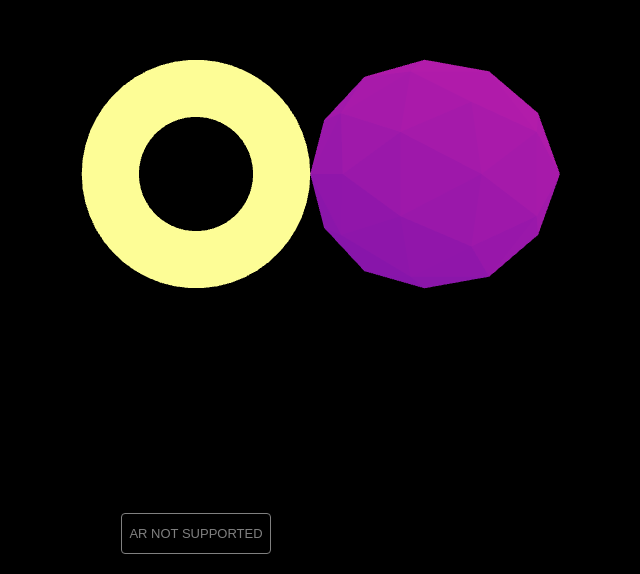
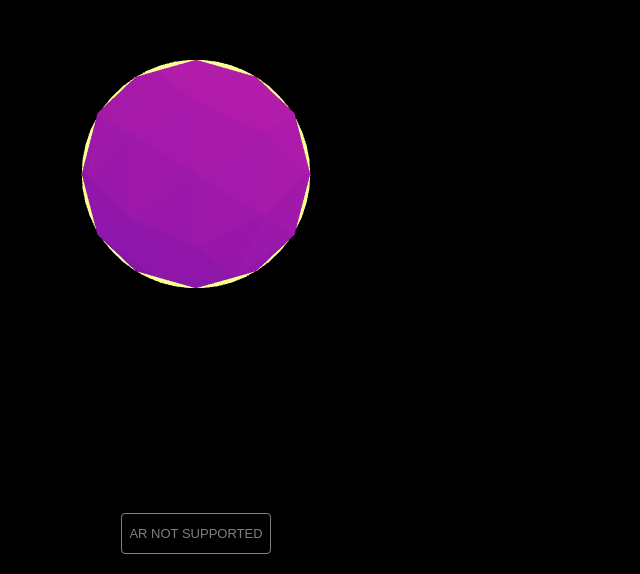
Before and after one commit to JeanKei/jeankei, a plain HTML site: page 2.more_objects.html in a window 1280 px wide. Shown: the part 226-800 px from the top of the page, without its empty margins (444-1084 px from the left). Drawn offline with nearby package versions, Linux system fonts and the light colour scheme; animation ran at ten frames a second.

Commit message:
Update 2.more_objects.html

```diff
--- a/2.more_objects.html
+++ b/2.more_objects.html
@@ -53,7 +53,7 @@
       });
 
       mesh = new THREE.Mesh(geometry, material);
-      mesh.position.set(0.2, 0, -0.5);
+      mesh.position.set(0, 0, -0.5);
       scene.add(mesh);
 
       // Add a second torus shape to the scene
```
